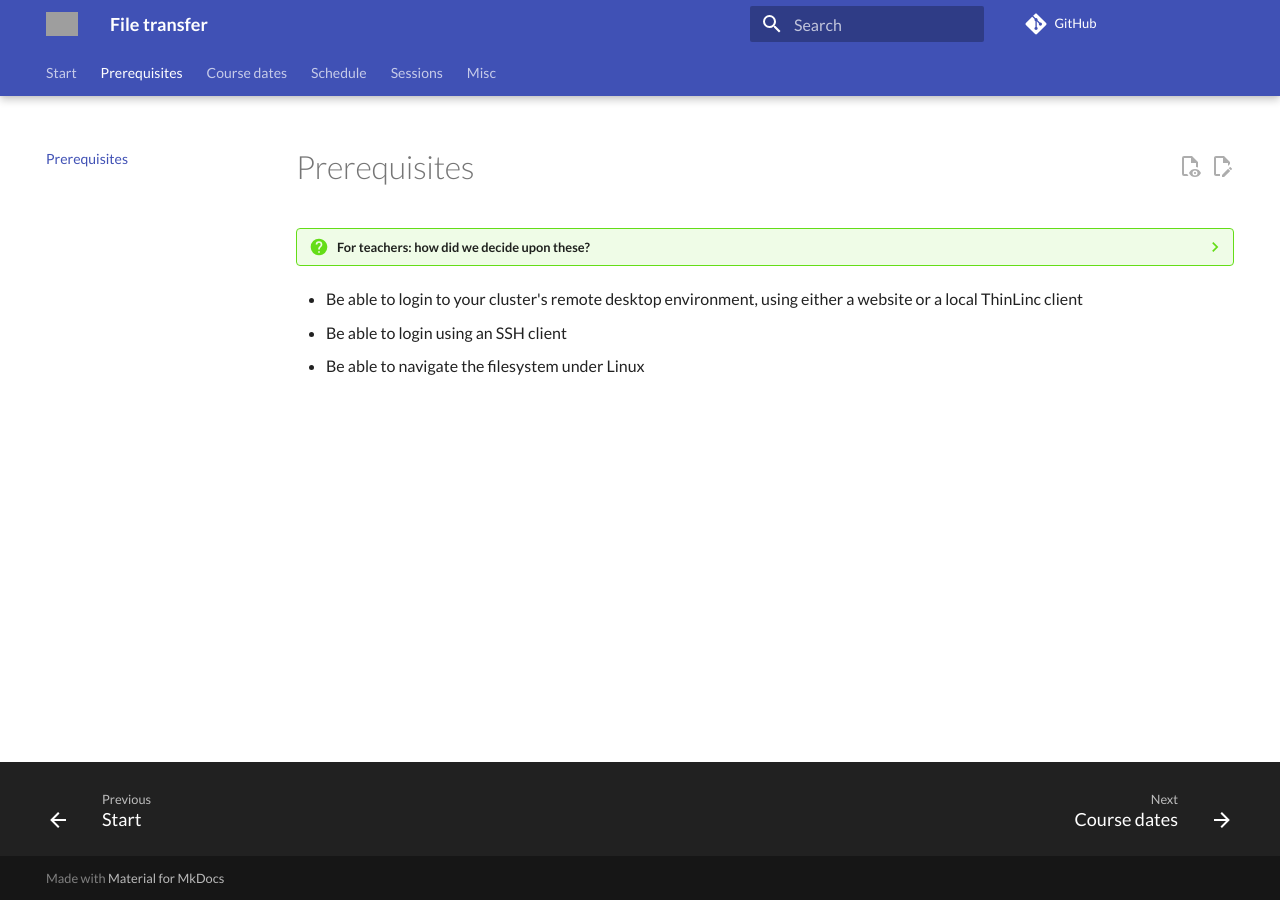
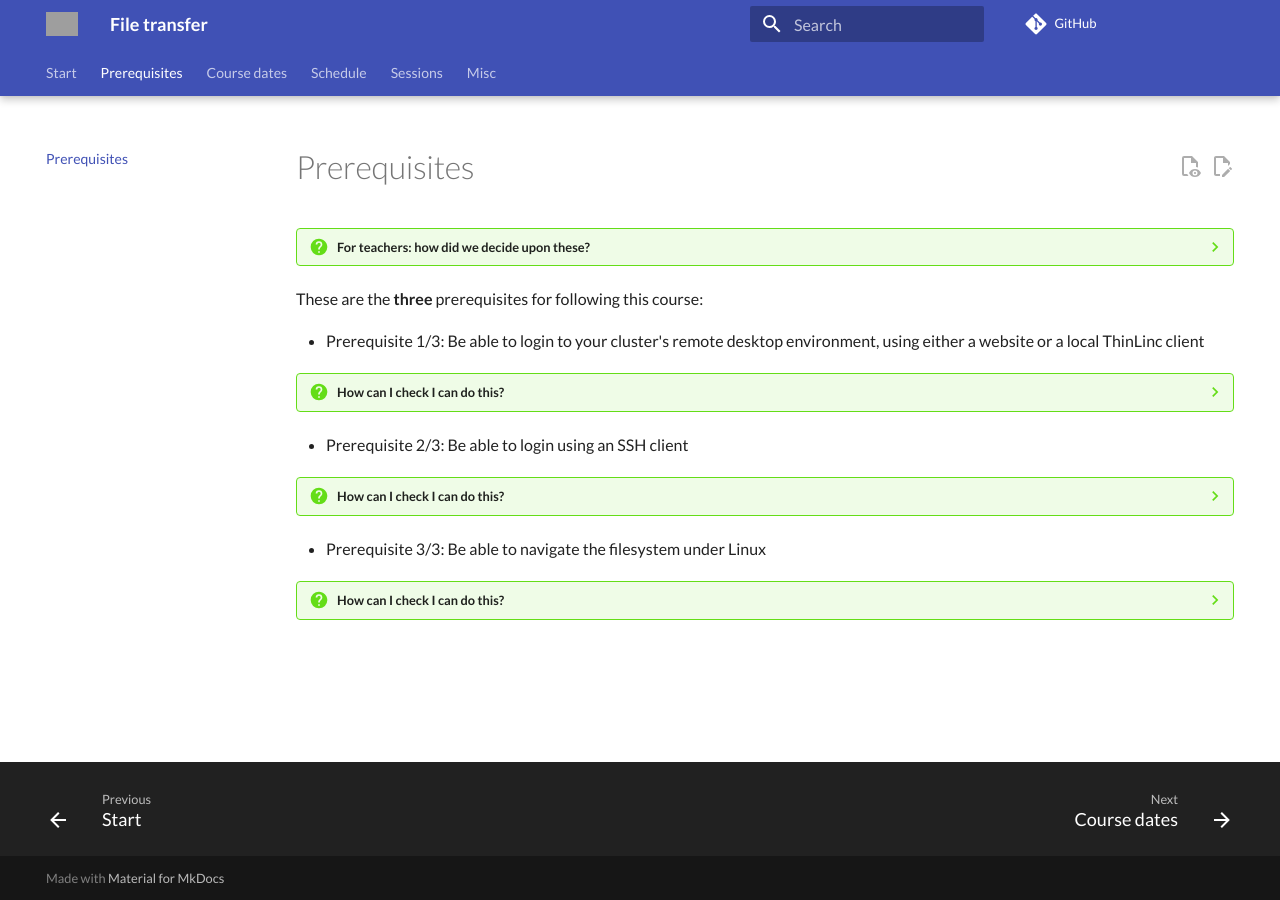
Before and after one commit to UPPMAX/naiss_file_transfer_course, an MkDocs documentation site: the page built from docs/prereqs/README.md, in a window 1280 px wide. Built offline with MkDocs 1.6.1 and Material for MkDocs 9.7.7, drawn with Linux system fonts in a browser that asks for light colours; comment, search, counter and statistics services are not loaded; grey boxes are pictures that could not be loaded.

Commit message:
Prereqs has its own folder, so images can be put there

```diff
--- /dev/null
+++ b/docs/prereqs/README.md
@@ -0,0 +1,33 @@
+---
+tags:
+  - prerequisites
+  - requirements
+  - preparation
+---
+
+# Prerequisites
+
+???- question "For teachers: how did we decide upon these?"
+
+    See [here](https://github.com/UPPMAX/naiss_file_transfer_course/issues/14)
+
+These are the **three** prerequisites for following this course:
+
+- Prerequisite 1/3: Be able to login to your cluster's remote desktop environment,
+  using either a website or a local ThinLinc client
+
+???- question "How can I check I can do this?"
+
+    ...
+
+- Prerequisite 2/3: Be able to login using an SSH client
+
+???- question "How can I check I can do this?"
+
+    ...
+
+- Prerequisite 3/3: Be able to navigate the filesystem under Linux
+
+???- question "How can I check I can do this?"
+
+    ...
--- a/mkdocs.yml
+++ b/mkdocs.yml
@@ -3,7 +3,7 @@ repo_url: https://github.com/UPPMAX/naiss_file_transfer_course
 
 nav:
   - Start: index.md
-  - Prerequisites: prereqs.md
+  - Prerequisites: prereqs/README.md
   - Course dates: course_dates.md
   - Schedule: schedule.md
   - Sessions:
```
Also changed, not shown: docs/index.md (+1 -1 lines), docs/prereqs.md (deleted, +0 -17 lines).
